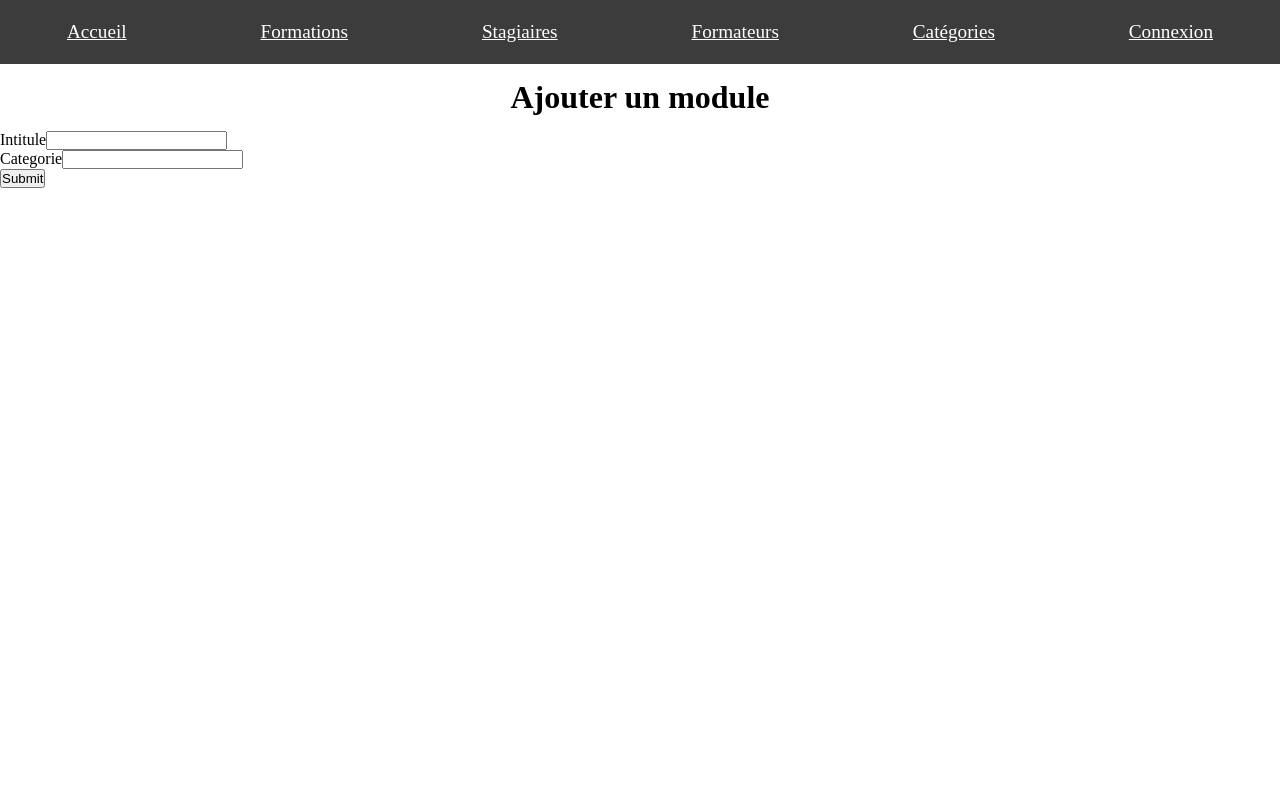
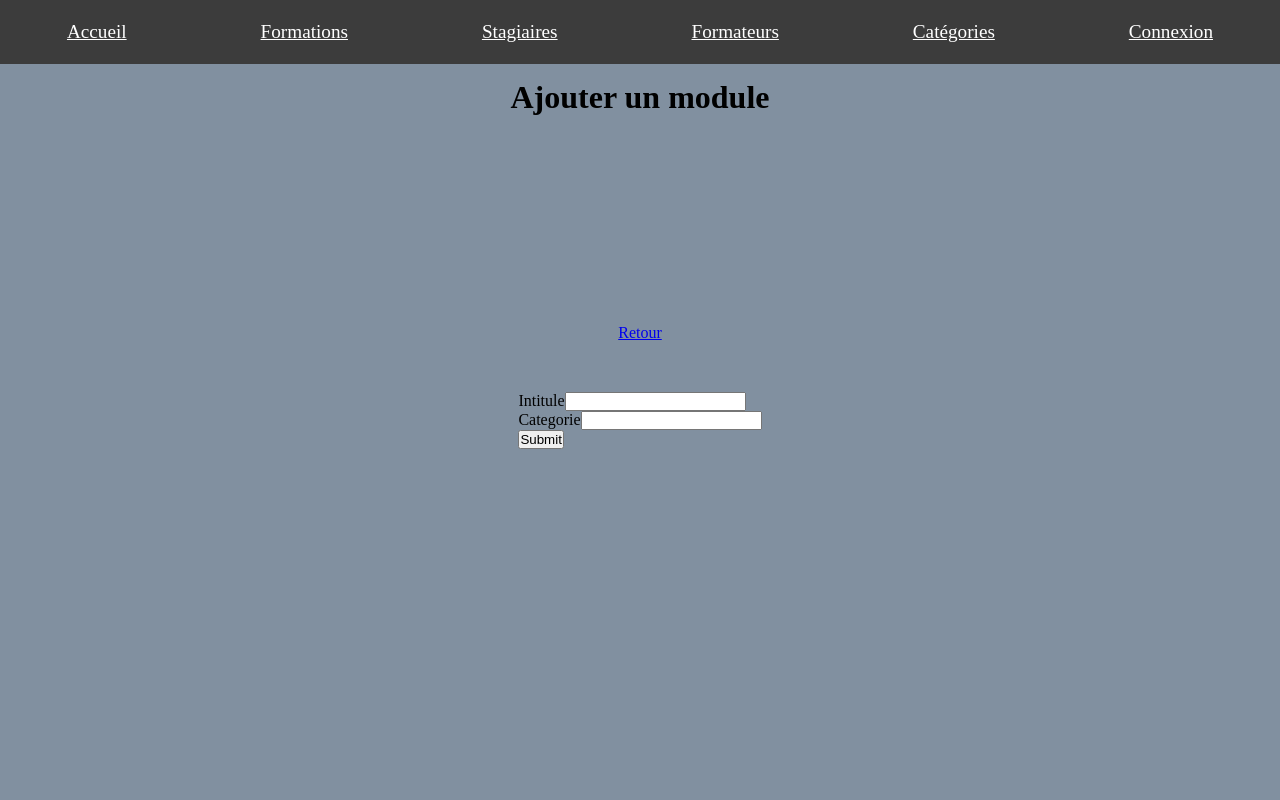
Before and after one commit to mayados/ProjetSessionsSymf, a Symfony app: template templates/module/add.html.twig in a window 1280 px wide. Run offline with Twig, Linux system fonts and the light colour scheme; the template is opened without the code that fills it, so the values that code supplies are empty; form fields are guessed from the names that the template uses; some libraries are stand-ins or nearby versions.

Commit message:
structure page

```diff
--- a/templates/module/add.html.twig
+++ b/templates/module/add.html.twig
@@ -4,12 +4,23 @@
 
 {% block body %}
 
+    <div class="container-page">
         <h1> Ajouter un module </h1>
 
+        <div class="page-elements">
+            <div class="element">
+                <a href="{{ path('app_session') }}">Retour</a>
+            </div>
+            <div class="element">
                 {{ form_start(formAddModule) }}
                     {{ form_row(formAddModule.intitule) }}
                     {{ form_row(formAddModule.categorie) }}
                     {{ form_row(formAddModule.submit) }}
                 {{ form_end(formAddModule) }}
+            </div>
+        </div>
+    </div>
+
+
 
 {% endblock %}
```
Lines whose indentation alone changed are shown as unchanged.
